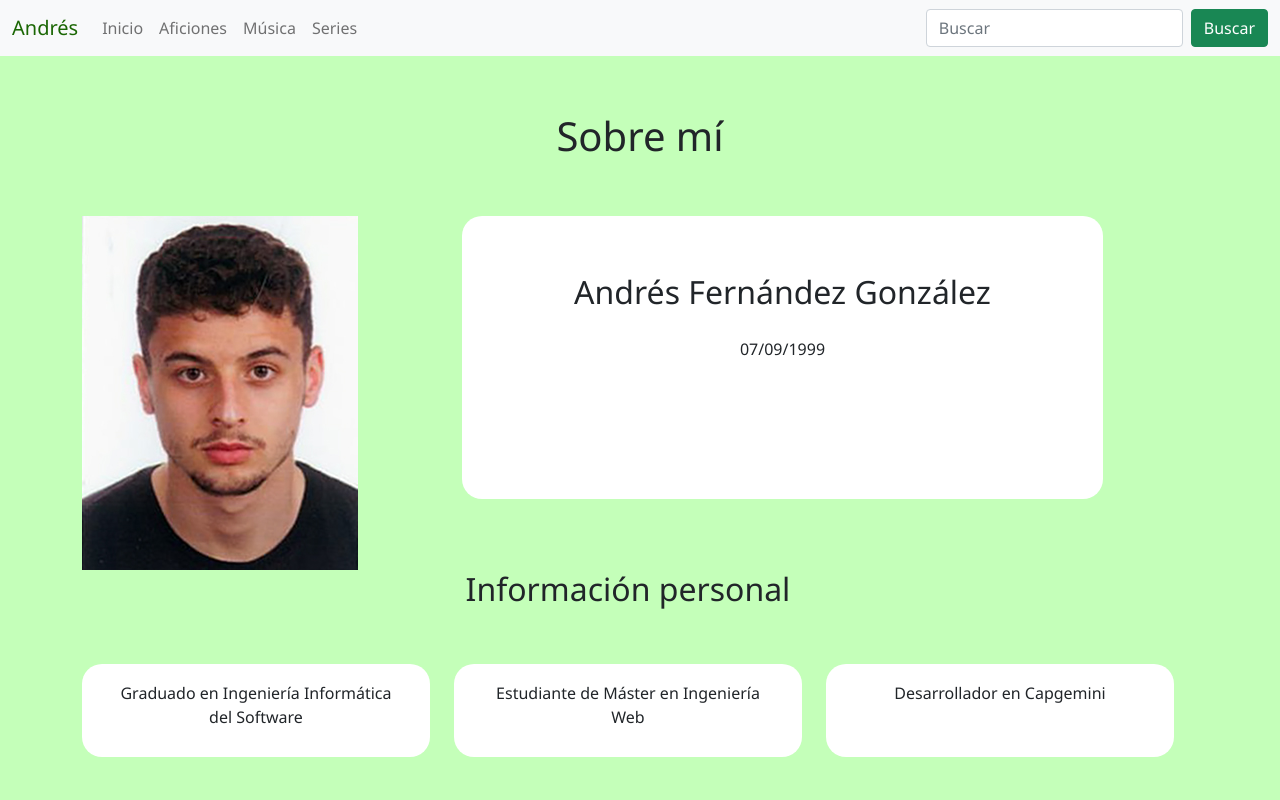
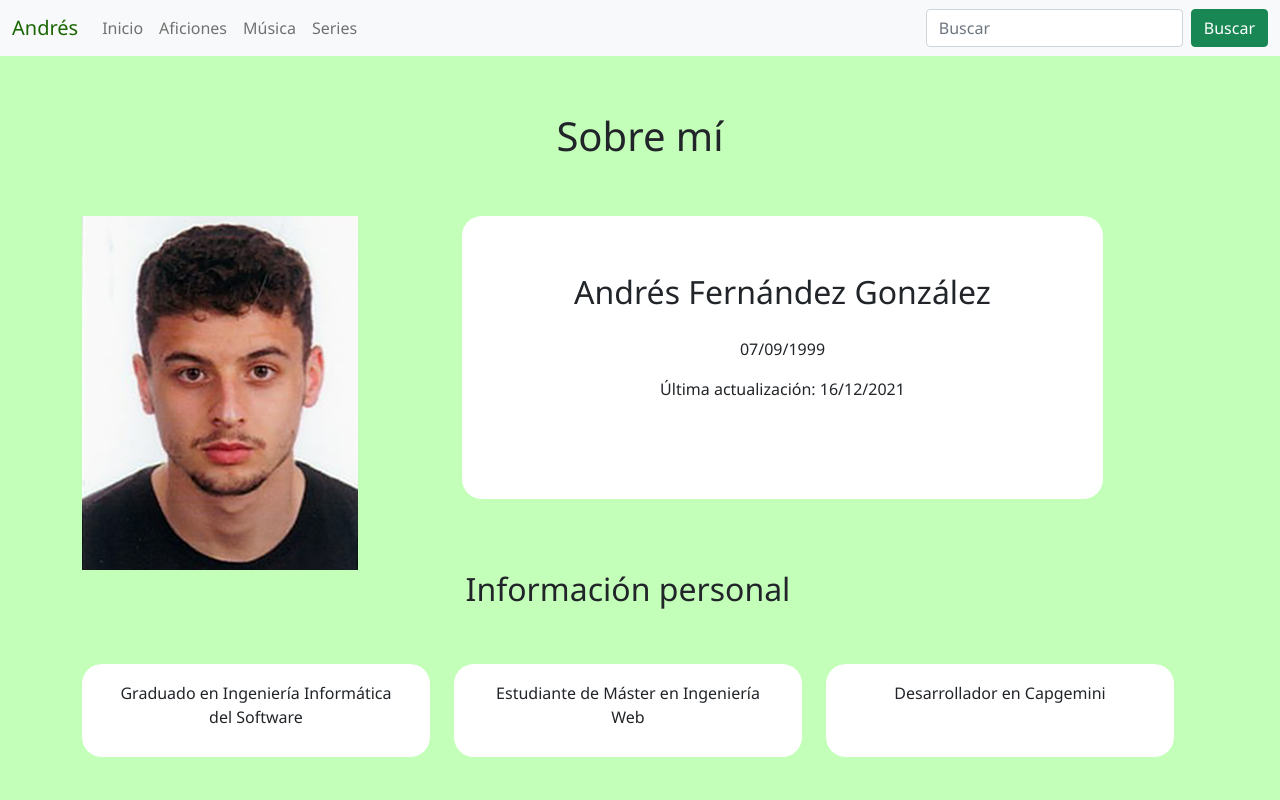
Before and after one commit to andresfdezglez/webpersonal, a plain HTML site: page index.html in a window 1280 px wide. Shown: the top 800 px of the page. Drawn offline with nearby package versions, Linux system fonts and the light colour scheme.

```diff
--- a/index.html
+++ b/index.html
@@ -21,8 +21,8 @@
         <div class="container-fluid">
             <a class="navbar-brand" style="color: rgb(26, 102, 3);" href="index.html">Andrés</a>
             <button class="navbar-toggler" type="button" data-bs-toggle="collapse" data-bs-target="#navbarTogglerDemo02" aria-controls="navbarTogglerDemo02" aria-expanded="false" aria-label="Toggle navigation">
-        <span class="navbar-toggler-icon"></span>
-      </button>
+                <span class="navbar-toggler-icon"></span>
+            </button>
             <div class="collapse navbar-collapse" id="navbarTogglerDemo02">
                 <ul class="navbar-nav me-auto mb-2 mb-lg-0">
                     <li class="nav-item">
@@ -68,7 +68,9 @@
                     <div class="article">
                         <h2>Andrés Fernández González</h2>
 
-                        <p> 07/09/1999</p>
+                        <p>07/09/1999</p>
+
+                        <p> Última actualización: 16/12/2021</p>
 
                         </article>
 
@@ -105,15 +107,18 @@
                     <div class="col-md-4">
                         <div class="article">
                             <h3>Correo Electrónico
-                            </h3> UO264699@uniovi.es </div>
+                            </h3> UO264699@uniovi.es
+                        </div>
                     </div>
                     <div class="col-md-4">
                         <div class="article">
-                            <h3> Teléfono </h3> 727702571 </div>
+                            <h3> Teléfono </h3> 727702571
+                        </div>
                     </div>
                     <div class="col-md-4">
                         <div class="article">
-                            <h3> Instagram</h3> @andres.pano </div>
+                            <h3> Instagram</h3> @andres.pano
+                        </div>
                     </div>
                 </div>
             </div>
```
